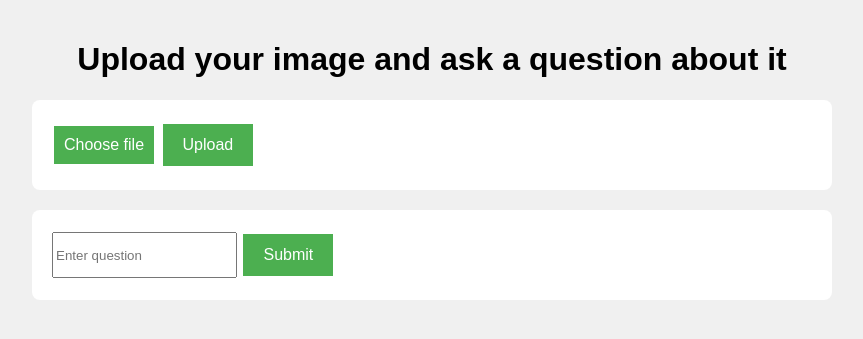
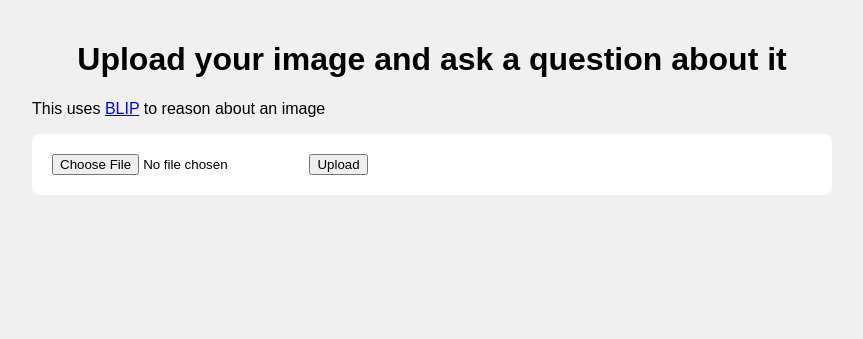
Before and after one commit to whichlight/BLIP-play, a Flask app: page / in a window 1280 px wide. Shown: the top 339 px of the page, without its empty margins (208-1071 px from the left). Run offline with Flask 3, Linux system fonts and the light colour scheme; some libraries are stand-ins or nearby versions.

Commit message:
styling and info

```diff
--- a/static/style.css
+++ b/static/style.css
@@ -18,30 +18,7 @@
 }
 
 input[type="text"] {
-  height: 40px;
-}
-
-input[type="submit"],
-.button {
-  background-color: #4caf50; /* Green */
-  border: none;
-  color: white;
-  padding: 12px 20px;
-  text-align: center;
-  text-decoration: none;
-  display: inline-block;
-  font-size: 16px;
-  margin: 4px 2px;
-  cursor: pointer;
-}
-
-.inputfile {
-  width: 0.1px;
-  height: 0.1px;
-  opacity: 0;
-  overflow: hidden;
-  position: absolute;
-  z-index: -1;
+  width: 50%;
 }
 
 .label-file {
--- a/templates/index.html
+++ b/templates/index.html
@@ -1,7 +1,7 @@
 <!DOCTYPE html>
 <html>
   <head>
-    <title>File Upload</title>
+    <title>Image Ask AI</title>
     <link
       rel="stylesheet"
       type="text/css"
@@ -10,6 +10,15 @@
   </head>
   <body>
     <h1>Upload your image and ask a question about it</h1>
+    <p>
+      This uses
+      <a
+        href="https://blog.salesforceairesearch.com/blip-bootstrapping-language-image-pretraining/"
+        target="_blank"
+        >BLIP</a
+      >
+      to reason about an image
+    </p>
 
     <form
       id="upload-form"
@@ -24,7 +33,6 @@
         class="inputfile"
         accept="image/*"
       />
-      <label for="file" class="button label-file">Choose file</label>
       <input type="submit" class="button" value="Upload" />
     </form>
 
@@ -32,7 +40,6 @@
     <div class="img-box">
       <img src="{{ url_for('static', filename='images/'+filename) }}" />
     </div>
-    {% endif %}
 
     <form action="/submit" method="post">
       <input type="text" name="question" placeholder="Enter question" />
@@ -42,10 +49,10 @@
     {% if chat %}
     <div class="chat-log">
       {% for entry in chat %}
-      <p>You: {{ entry.question }}</p>
+      <p>Question: {{ entry.question }}</p>
       <p>{{ entry.answer }}</p>
       {% endfor %}
     </div>
-    {% endif %}
+    {% endif %} {% endif %}
   </body>
 </html>
```
